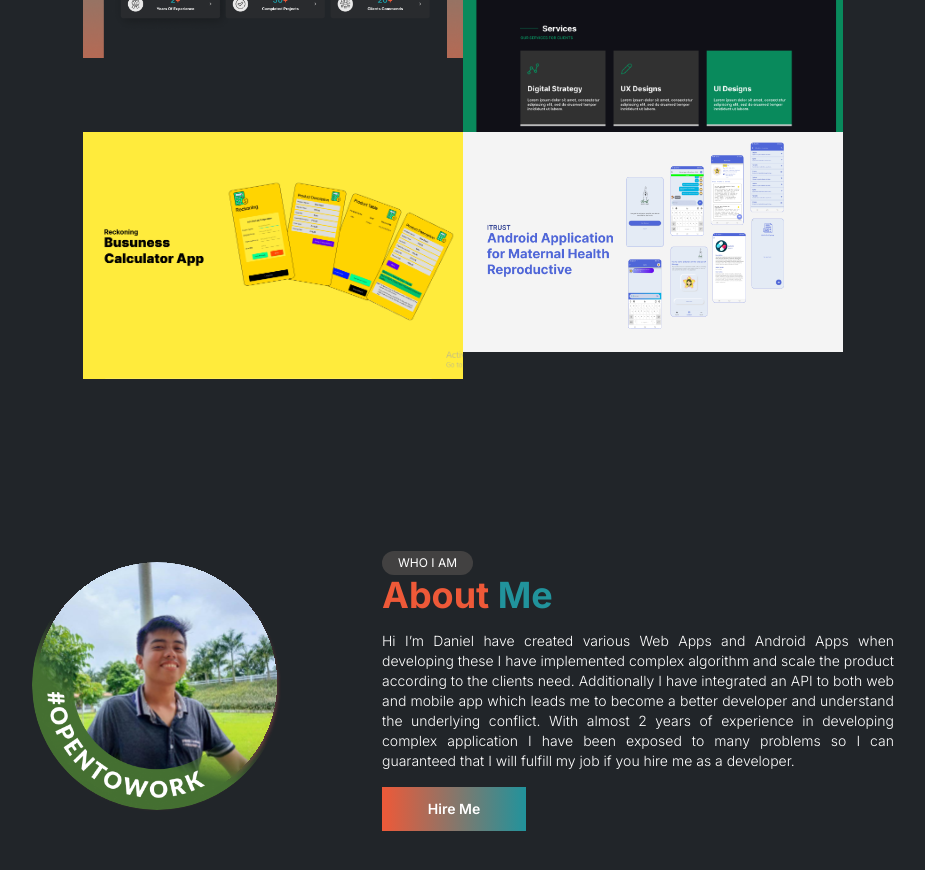
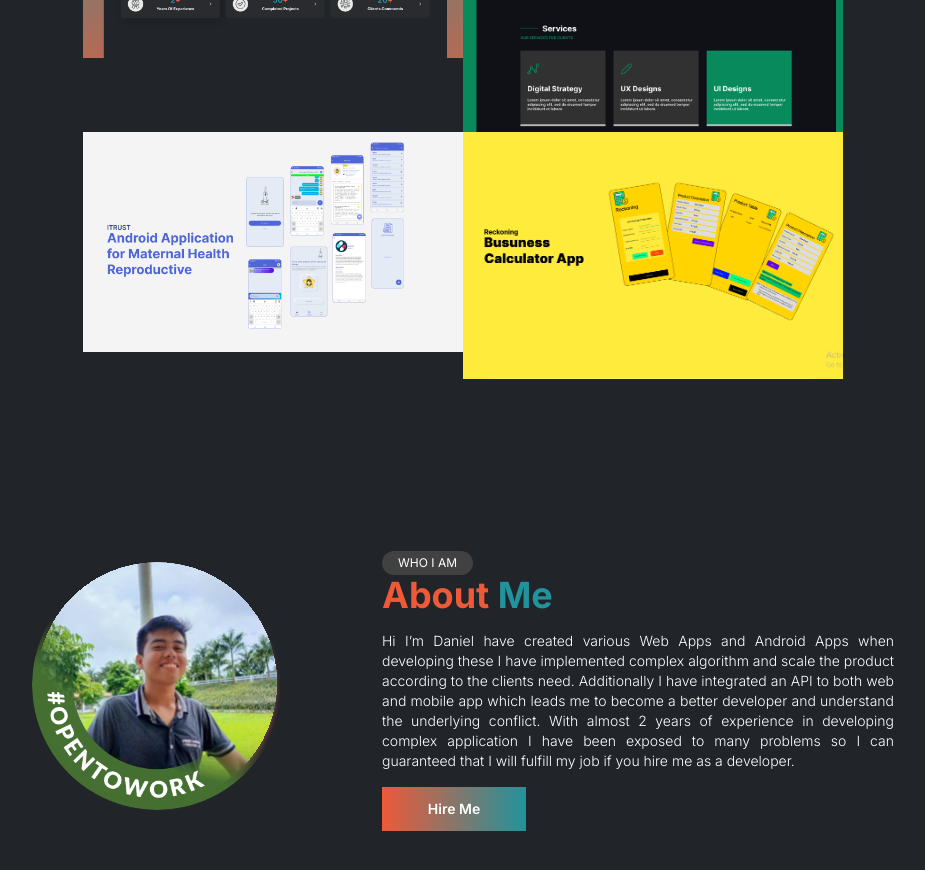
Before and after one commit to usernameNiD4niel/My-Portfolio, a Next.js app: page / in a window 1280 px wide. Shown: the part 1720-2590 px from the top of the page, without its empty margins (177-1102 px from the left). Built offline with nearby package versions, Linux system fonts and the light colour scheme.

Commit message:
update the project contents

```diff
--- a/app/page.tsx
+++ b/app/page.tsx
@@ -68,8 +68,8 @@ const DisplayProject = ({
             </Link>
           </div>
         </div>
-        <p className="text-sm font-thin">Duration: {duration}</p>
-        <p className="text-justify">{description}</p>
+        <p className="text-sm font-thin">Finished on: {duration}</p>
+        <p className="text-start">Tech Stack: {description}</p>
         <Button
           onClick={() => {}}
           text="Read More"
--- a/constant/text.ts
+++ b/constant/text.ts
@@ -26,10 +26,10 @@ export const imagesRoute: string[] = [
 ]
 
 export const recentProjects: ProjectProps[] = [
-    { title: "Personal Portfolio", alt: "Image of my personal portfolio", image: "/project-one.png", description: "Typescript, React, NextJS, Tailwind, Zustand, EmailJS", duration: "3 Days", github_url: "https://github.com/usernameNiD4niel/My-Portfolio.git", live_url: "https://my-portfolio-xi-tan-89.vercel.app" },
-    { title: "Landing Page", alt: "Image of my landing page", image: "/project-two.png", description: "Typescript, React, NextJS, Tailwind", duration: "3 Days", github_url: "https://github.com/usernameNiD4niel/LandingPageWebsite.git", live_url: "https://landing-page-website-nextjs.vercel.app/" },
-    { title: "Business Calculator App", alt: "Image of my business calculator app", image: "/project-calcu.png", description: "Java, XML, SQLite", duration: "4 Days", github_url: "https://github.com/usernameNiD4niel/BusinessCalculator.git", live_url: "https://github.com/usernameNiD4niel/BusinessCalculator/blob/main/app/src/main/res/drawable/frame.png" },
-    { title: "ITrust Application", alt: "Image of my maternal health application", image: "/project-four.png", description: "This is just a sample description for my project one. Please do not angry at me😂", duration: "6 - 8 Months", github_url: "https://github.com/usernameNiD4niel/ItrustApp.git", live_url: "https://github.com/usernameNiD4niel/ItrustApp/blob/main/app/src/main/res/drawable/itrust_qr.png" },
+    { title: "Personal Portfolio", alt: "Image of my personal portfolio", image: "/project-one.png", description: "Typescript, React, NextJS, Tailwind, Zustand, EmailJS", duration: "July 7, 2023", github_url: "https://github.com/usernameNiD4niel/My-Portfolio.git", live_url: "https://my-portfolio-xi-tan-89.vercel.app" },
+    { title: "Landing Page", alt: "Image of my landing page", image: "/project-two.png", description: "Typescript, React, NextJS, Tailwind", duration: "June 3, 2023", github_url: "https://github.com/usernameNiD4niel/LandingPageWebsite.git", live_url: "https://landing-page-website-nextjs.vercel.app/" },
+    { title: "ITrust Application", alt: "Image of my maternal health application", image: "/project-four.png", description: "This is just a sample description for my project one. Please do not angry at me😂", duration: "May 22, 2023", github_url: "https://github.com/usernameNiD4niel/ItrustApp.git", live_url: "https://github.com/usernameNiD4niel/ItrustApp/blob/main/app/src/main/res/drawable/itrust_qr.png" },
+    { title: "Business Calculator App", alt: "Image of my business calculator app", image: "/project-calcu.png", description: "Java, XML, SQLite", duration: "March 27, 2022", github_url: "https://github.com/usernameNiD4niel/BusinessCalculator.git", live_url: "https://github.com/usernameNiD4niel/BusinessCalculator/blob/main/app/src/main/res/drawable/frame.png" },
 ];
 
 type LinksProps = {
```
